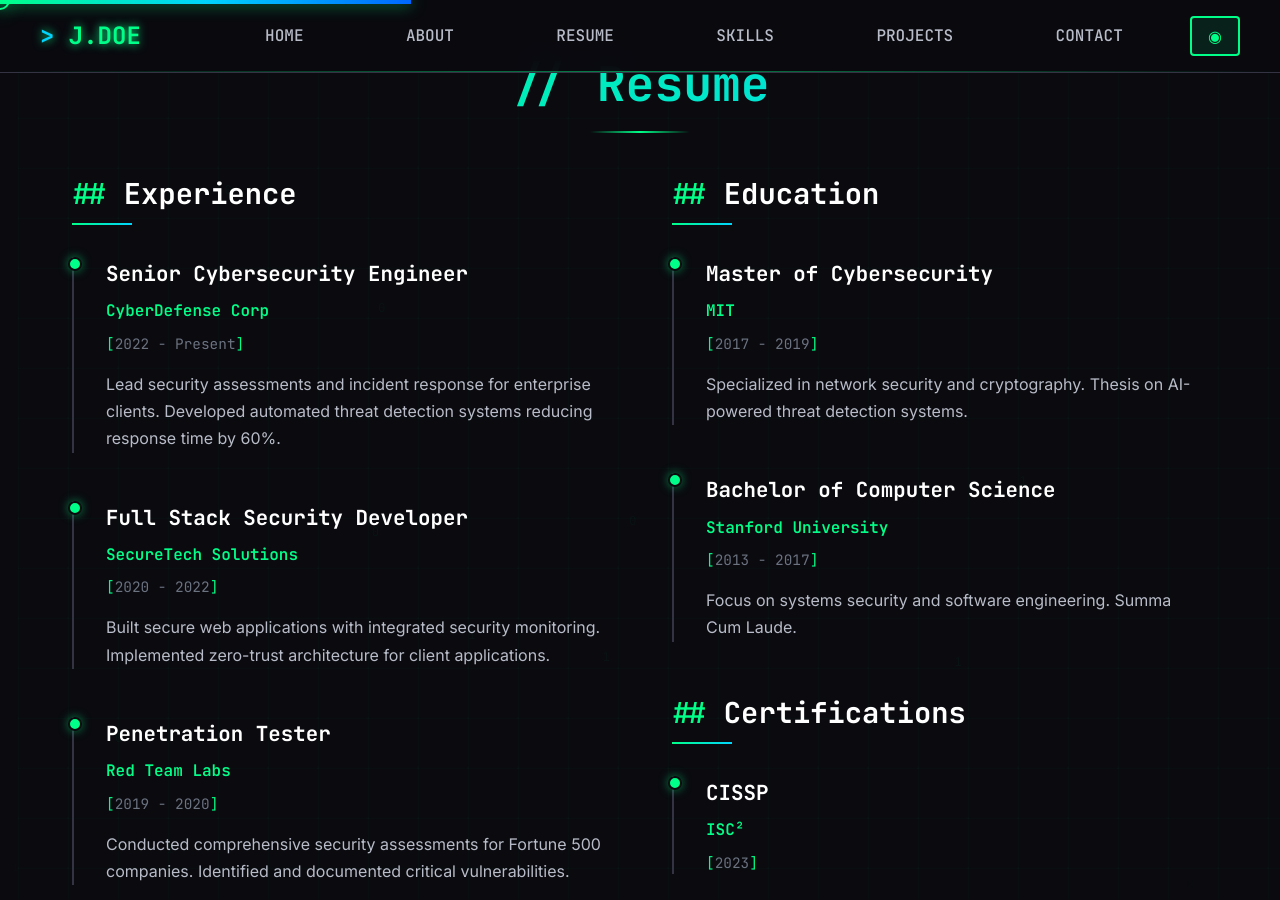
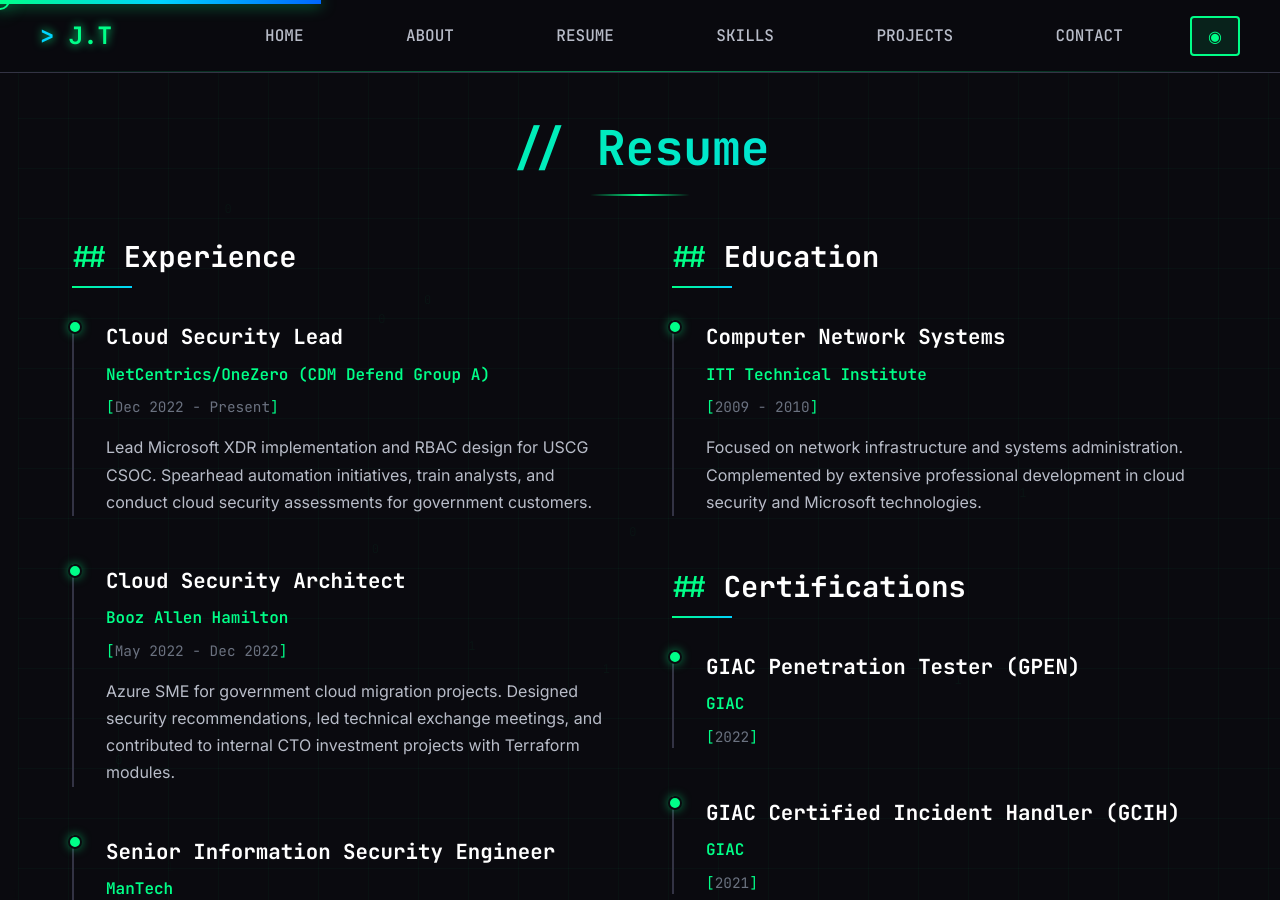
Before and after one commit to realnamesareboring/AboutMe, a Jekyll site: the page built from index.html, in a window 1280 px wide and 900 px high, scrolled down 1659 px. Built offline with Jekyll 4.4.1, drawn with Linux system fonts in a browser that asks for light colours; some of the changed text lies outside the part shown.

Commit message:
Additional updates

```diff
--- a/_data/portfolio.yml
+++ b/_data/portfolio.yml
@@ -1,21 +1,21 @@
-# Personal Information - Matches template.html exactly
+# Personal Information
 personal:
-  name: "JOHN DOE"
-  title: "Cybersecurity Engineer & Full Stack Developer"
-  tagline: "// Defending Digital Frontiers"
-  logo: "J.DOE"
-  email: "john.doe@secureemail.com"
-  phone: "+1 (555) 123-4567"
-  location: "San Francisco, CA"
-  linkedin: "linkedin.com/in/johndoe"
-  github: "github.com/johndoe"
+  name: "JOSE L. TORRICO"
+  title: "Cloud Security Lead & Azure SME"
+  tagline: "// Defending Digital Frontiers in the Cloud"
+  logo: "J.T"
+  email: "Jose.L.Torrico@outlook.com"
+  phone: "+1 (703) 555-0123"  # Update with your actual phone
+  location: "Washington, DC"
+  linkedin: "www.linkedin.com/in/jose-torrico-03175115"  # Update with your actual LinkedIn
+  github: "https://github.com/realnamesareboring"  # Update with your actual GitHub
   profileImage: "/assets/img/profile.jpg"
   bio:
-    - "I'm a cybersecurity professional and full-stack developer with 5+ years of experience securing digital infrastructure and building resilient applications. Specializing in penetration testing, threat analysis, and secure application development."
-    - "When I'm not hunting vulnerabilities or coding, you'll find me contributing to security research, participating in CTF competitions, or exploring the latest in AI and machine learning."
-    - "I believe in proactive security measures and clean, documented code. Every line matters when you're protecting critical systems."
+    - "I'm a seasoned cloud security professional with over a decade of IT experience, specializing in Azure Cloud Security and Microsoft XDR technologies. I thrive on complex challenges and continuously adapt to the evolving cybersecurity landscape."
+    - "Currently serving as Cloud Security Lead, I've spearheaded major cloud migration projects, implemented cutting-edge security measures, and trained teams on best practices for incident management. My expertise spans from SIEM migrations to automation-based security operations."
+    - "With TS/SCI clearance and certifications from GIAC and Microsoft, I'm passionate about proactive security measures and believe every configuration matters when protecting critical government and enterprise systems."
 
-# Navigation - Matches template.html
+# Navigation
 navigation:
   - label: "HOME"
     href: "#home"
@@ -30,121 +30,155 @@ navigation:
   - label: "CONTACT"
     href: "#contact"
 
-# Experience - Matches template.html
+# Experience
 experience:
-  - title: "Senior Cybersecurity Engineer"
-    company: "CyberDefense Corp"
-    period: "2022 - Present"
-    description: "Lead security assessments and incident response for enterprise clients. Developed automated threat detection systems reducing response time by 60%."
-  - title: "Full Stack Security Developer"
-    company: "SecureTech Solutions"
-    period: "2020 - 2022"
-    description: "Built secure web applications with integrated security monitoring. Implemented zero-trust architecture for client applications."
-  - title: "Penetration Tester"
-    company: "Red Team Labs"
-    period: "2019 - 2020"
-    description: "Conducted comprehensive security assessments for Fortune 500 companies. Identified and documented critical vulnerabilities."
+  - title: "Cloud Security Lead"
+    company: "NetCentrics/OneZero (CDM Defend Group A)"
+    period: "Dec 2022 - Present"
+    description: "Lead Microsoft XDR implementation and RBAC design for USCG CSOC. Spearhead automation initiatives, train analysts, and conduct cloud security assessments for government customers."
+  - title: "Cloud Security Architect"
+    company: "Booz Allen Hamilton"
+    period: "May 2022 - Dec 2022"
+    description: "Azure SME for government cloud migration projects. Designed security recommendations, led technical exchange meetings, and contributed to internal CTO investment projects with Terraform modules."
+  - title: "Senior Information Security Engineer"
+    company: "ManTech"
+    period: "Apr 2018 - May 2022"
+    description: "Led Azure Sentinel SIEM migration for multi-tenancy logging. Managed Microsoft security stack including Defender for Endpoint, O365, and Endpoint Manager. Provided Tier 3 enterprise support."
+  - title: "Help Desk Specialist, Staff"
+    company: "ManTech"
+    period: "Nov 2015 - Apr 2018"
+    description: "Supervised team of four analysts, managed equipment deployment tracking, and established ManTech's first enterprise imaging lab network for laptop deployment."
 
-# Education - Matches template.html
+# Education
 education:
-  - degree: "Master of Cybersecurity"
-    institution: "MIT"
-    period: "2017 - 2019"
-    description: "Specialized in network security and cryptography. Thesis on AI-powered threat detection systems."
-  - degree: "Bachelor of Computer Science"
-    institution: "Stanford University"
-    period: "2013 - 2017"
-    description: "Focus on systems security and software engineering. Summa Cum Laude."
+  - degree: "Computer Network Systems"
+    institution: "ITT Technical Institute"
+    period: "2009 - 2010"
+    description: "Focused on network infrastructure and systems administration. Complemented by extensive professional development in cloud security and Microsoft technologies."
 
-# Certifications - Matches template.html
+# Certifications
 certifications:
-  - name: "CISSP"
-    issuer: "ISC²"
-    year: "2023"
-  - name: "CEH"
-    issuer: "EC-Council"
+  - name: "GIAC Penetration Tester (GPEN)"
+    issuer: "GIAC"
     year: "2022"
+  - name: "GIAC Certified Incident Handler (GCIH)"
+    issuer: "GIAC"
+    year: "2021"
+  - name: "Azure Security Engineer Associate (AZ-500)"
+    issuer: "Microsoft"
+    year: "2024"
+  - name: "Security, Compliance, Identity Fundamentals (SC-900)"
+    issuer: "Microsoft"
+    year: "2022"
+  - name: "Azure Fundamentals (AZ-900)"
+    issuer: "Microsoft"
+    year: "2020"
+  - name: "Carbon Black EDR Associate"
+    issuer: "VMware Carbon Black"
+    year: "2020"
+  - name: "Carbon Black App Control Associate"
+    issuer: "VMware Carbon Black"
+    year: "2020"
 
-# Skills - Exactly matches template.html skill cards
+# Skills
 skills:
-  - category: "Security Operations"
-    icon: "🛡️"
-    tags:
-      - "SIEM"
-      - "SOC Analysis"
-      - "Incident Response"
-      - "Threat Hunting"
-      - "Forensics"
-  - category: "Penetration Testing"
-    icon: "🎯"
-    tags:
-      - "Metasploit"
-      - "Burp Suite"
-      - "Nmap"
-      - "OWASP"
-      - "Social Engineering"
-  - category: "Development"
-    icon: "⚡"
-    tags:
-      - "Python"
-      - "Go"
-      - "React"
-      - "Node.js"
-      - "TypeScript"
   - category: "Cloud Security"
     icon: "☁️"
     tags:
-      - "AWS Security"
-      - "Azure Sentinel"
-      - "Docker"
-      - "Kubernetes"
+      - "Azure Security"
+      - "Azure Sentinel/KQL"
+      - "Azure AD/EntraID"
+      - "Conditional Access"
+      - "Azure Firewall"
+      - "Network Security Groups"
+  - category: "Microsoft Security Stack"
+    icon: "🛡️"
+    tags:
+      - "Defender for Endpoint"
+      - "Defender for Cloud"
+      - "Microsoft XDR"
+      - "Endpoint Manager (Intune)"
+      - "Azure Bastion"
+      - "Logic Apps/Playbooks"
+  - category: "Security Operations"
+    icon: "🎯"
+    tags:
+      - "SIEM Management"
+      - "Incident Response"
+      - "Threat Hunting"
+      - "MITRE ATT&CK"
+      - "Penetration Testing"
+      - "Security Assessment"
+  - category: "Infrastructure & Automation"
+    icon: "⚡"
+    tags:
+      - "ARM Templates"
       - "Terraform"
-  - category: "Cryptography"
+      - "PowerShell"
+      - "Python"
+      - "Azure DevOps"
+      - "Infrastructure as Code"
+  - category: "Legacy Security Tools"
     icon: "🔐"
     tags:
-      - "PKI"
-      - "TLS/SSL"
-      - "Encryption"
-      - "Digital Signatures"
-      - "Key Management"
-  - category: "Compliance"
+      - "Carbon Black (EDR/App Control)"
+      - "McAfee (DLP/ENS/FRP)"
+      - "RSA Authentication"
+      - "Nexpose"
+      - "ArcSight"
+      - "EnCase Endpoint"
+  - category: "Compliance & Frameworks"
     icon: "📋"
     tags:
-      - "ISO 27001"
-      - "NIST"
-      - "SOC 2"
-      - "GDPR"
-      - "HIPAA"
+      - "CMMC"
+      - "NIST Framework"
+      - "Risk Assessment"
+      - "TS/SCI Clearance"
+      - "Government Standards"
+      - "Documentation"
 
-# Projects - Exactly matches template.html project cards
+# Projects
 projects:
-  - title: "ThreatHunter AI"
+  - title: "Azure Security Lab Environment"
+    icon: "🏗️"
+    description: "Personal Azure tenant with multiple VMs, Resource Groups, and Storage Accounts for simulating real-world MITRE ATT&CK TTPs and testing security controls."
+    links:
+      - label: "Architecture"
+        url: "#"
+  - title: "USCG CSOC XDR Implementation"
+    icon: "🚀"
+    description: "Led the design and implementation of Microsoft XDR technologies and RBAC roles for U.S. Coast Guard Cyber Security Operations Center."
+    links:
+      - label: "Case Study"
+        url: "#"
+  - title: "Multi-Tenant SIEM Migration"
+    icon: "🔄"
+    description: "Architected and executed migration from legacy SIEM to Azure Sentinel for multi-tenancy logging across government agencies."
+    links:
+      - label: "Methodology"
+        url: "#"
+  - title: "Automation Security Playbooks"
     icon: "🤖"
-    url: "https://github.com/yourusername/threathunter-ai"
-    description: "Machine learning-powered threat detection system that analyzes network traffic patterns to identify advanced persistent threats in real-time."
+    description: "Developed comprehensive automation rules, playbooks, and workbooks to reduce alert fatigue and improve SOC analyst efficiency."
+    links:
+      - label: "Templates"
+        url: "#"
+  - title: "Terraform Security Modules"
+    icon: "🛠️"
+    description: "Created reusable Terraform modules for secure Azure deployments in greenfield and brownfield environments for enterprise customers."
+    links:
+      - label: "GitHub"
+        url: "#"
+  - title: "P2S/S2S VPN Gateway Lab"
+    icon: "🔗"
+    description: "Implemented Point-to-Site and Site-to-Site VPN gateways with VNet peering to demonstrate secure network communications architecture."
     links:
       - label: "Demo"
         url: "#"
-      - label: "GitHub"
-        url: "#"
-  - title: "SecureVault"
-    icon: "🔒"
-    description: "End-to-end encrypted password manager with zero-knowledge architecture and biometric authentication integration."
-    links:
-      - label: "Demo"
-        url: "#"
-      - label: "GitHub"
-        url: "#"
-  - title: "PenTest Toolkit"
-    icon: "🛠️"
-    description: "Comprehensive penetration testing framework with automated vulnerability scanning and reporting capabilities."
-    links:
-      - label: "GitHub"
-        url: "#"
 
-# SEO - For Jekyll optimization
+# SEO
 seo:
-  title: "JOHN DOE - Cybersecurity Engineer & Full Stack Developer"
-  description: "Cybersecurity Engineer and Full Stack Developer specializing in threat detection, penetration testing, and secure application development."
-  keywords: "cybersecurity, penetration testing, full stack developer, threat hunting, security engineer"
+  title: "Jose L. Torrico Jr. - Cloud Security Lead & Azure SME"
+  description: "Cloud Security Lead and Azure SME specializing in Microsoft XDR, Azure Sentinel, incident response, and government cloud security implementations."
+  keywords: "cloud security, azure security, microsoft xdr, azure sentinel, penetration testing, incident response, government clearance, siem, automation"
   ogImage: "/assets/img/og-image.jpg"
```
Also changed, not shown: README.md.
